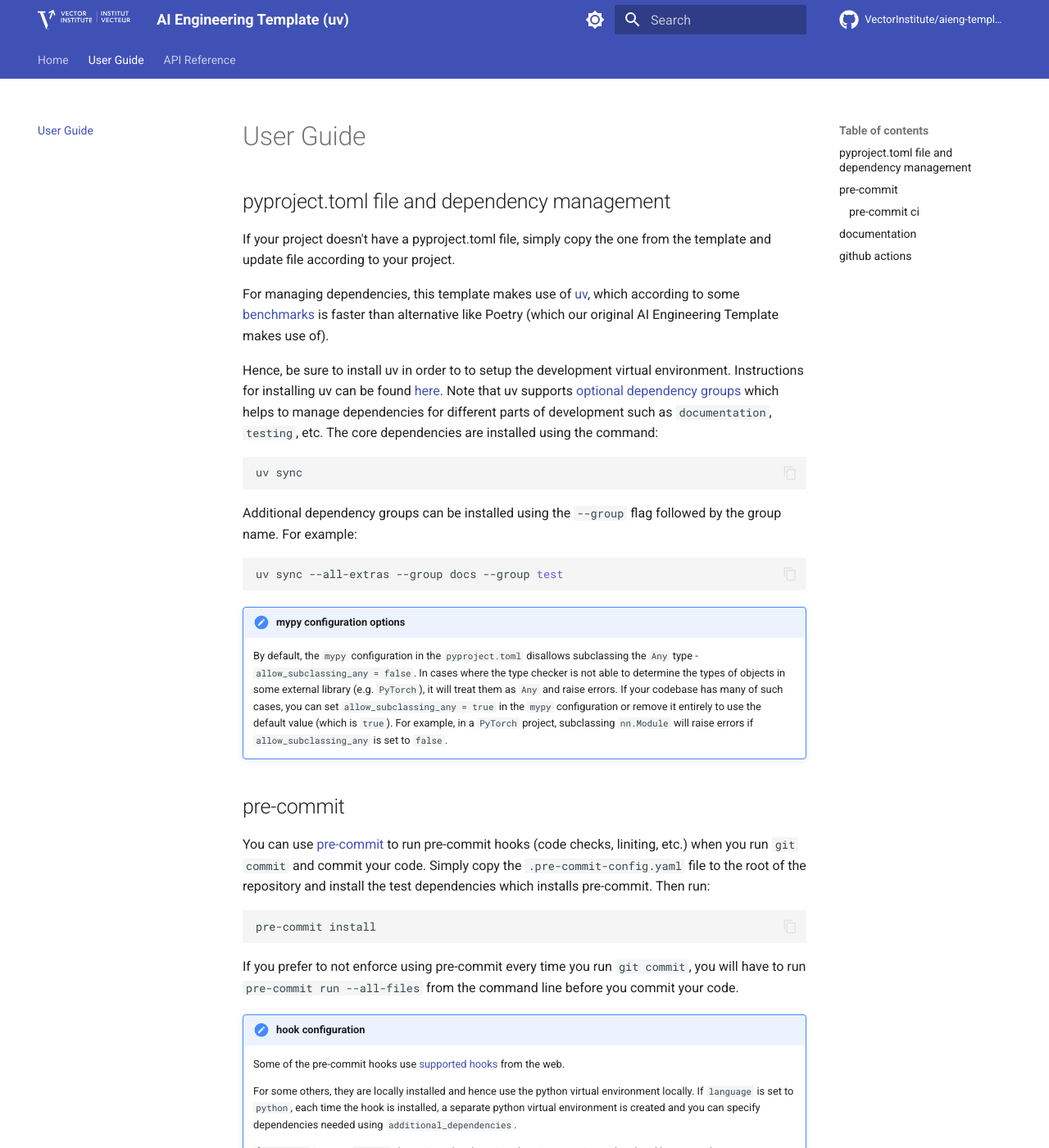
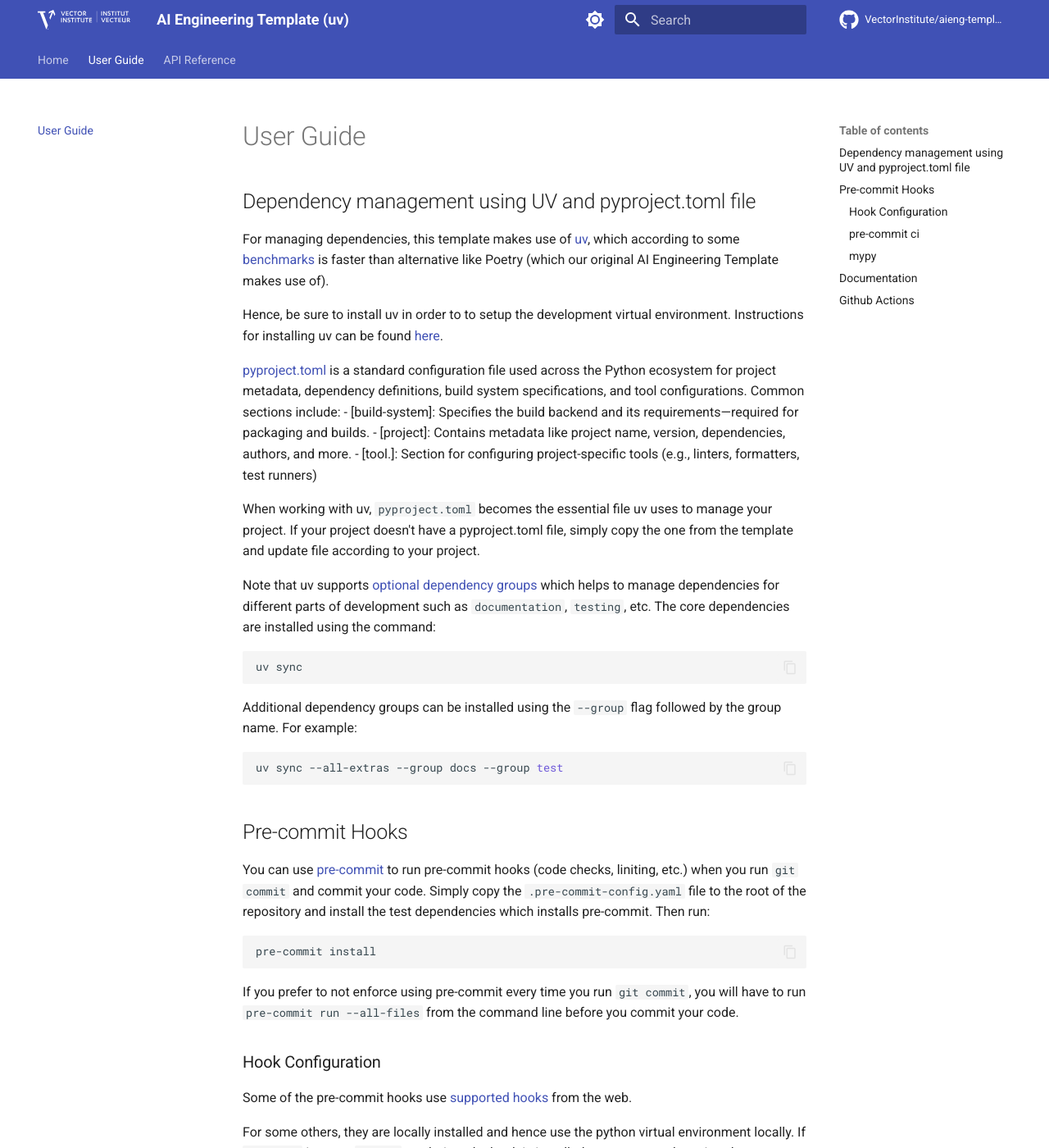
Before and after one commit to VectorInstitute/aieng-template-uv, an MkDocs documentation site: the page built from docs/user_guide.md, in a window 1280 px wide and 1400 px high. Shown: the whole window at 82% size. Built offline with MkDocs 1.6.1 and Material for MkDocs 9.7.7, drawn with Linux system fonts in a browser that asks for light colours; comment, search, counter and statistics services are not loaded; some of the changed text lies outside the part shown.

Commit message:
changed user guide

````diff
--- a/docs/user_guide.md
+++ b/docs/user_guide.md
@@ -1,20 +1,37 @@
 # User Guide
 
-## pyproject.toml file and dependency management
-
-If your project doesn't have a pyproject.toml file, simply copy the one from the
-template and update file according to your project.
+##  Dependency management using UV and pyproject.toml file
 
 For managing dependencies, this template makes use of [uv](https://docs.astral.sh/uv/),
-which according to some [benchmarks](https://github.com/astral-sh/uv/blob/main/BENCHMARKS.md)
+which according to some
+[benchmarks](https://github.com/astral-sh/uv/blob/main/BENCHMARKS.md)
 is faster than alternative like Poetry (which our original AI Engineering Template
 makes use of).
 
 Hence, be sure to install uv in order to to setup the development virtual environment.
-Instructions for installing uv can be found [here](https://docs.astral.sh/uv/getting-started/installation/).
-Note that uv supports [optional dependency groups](https://docs.astral.sh/uv/concepts/projects/dependencies/#dependency-groups)
-which helps to manage dependencies for different parts of development such as `documentation`,
-`testing`, etc. The core dependencies are installed using the command:
+Instructions for installing uv can be found
+[here](https://docs.astral.sh/uv/getting-started/installation/).
+
+[pyproject.toml](https://packaging.python.org/en/latest/guides/writing-pyproject-toml/)
+is a standard configuration file used across the Python ecosystem for project metadata,
+dependency definitions, build system specifications, and tool configurations.
+Common sections include:
+- [build-system]:    Specifies the build backend and its requirements—required for
+                     packaging and builds.
+- [project]:         Contains metadata like project name, version, dependencies,
+                     authors, and more.
+- [tool.<toolname>]: Section for configuring project-specific tools
+                     (e.g., linters, formatters, test runners)
+
+When working with uv, `pyproject.toml` becomes the essential file uv uses to manage your project.
+If your project doesn't have a pyproject.toml file, simply copy the one from the
+template and update file according to your project.
+
+
+Note that uv supports
+[optional dependency groups](https://docs.astral.sh/uv/concepts/projects/dependencies/#dependency-groups)
+which helps to manage dependencies for different parts of development such as
+`documentation`, `testing`, etc. The core dependencies are installed using the command:
 
 ```bash
 uv sync
@@ -27,18 +44,9 @@
 uv sync --all-extras --group docs --group test
 ```
 
-!!! important "mypy configuration options"
-    By default, the `mypy` configuration in the `pyproject.toml` disallows subclassing
-    the `Any` type - `allow_subclassing_any = false`. In cases where the type checker
-    is not able to determine the types of objects in some external library (e.g. `PyTorch`),
-    it will treat them as `Any` and raise errors. If your codebase has many of such
-    cases, you can set `allow_subclassing_any = true` in the `mypy` configuration or
-    remove it entirely to use the default value (which is `true`). For example, in
-    a `PyTorch` project, subclassing `nn.Module` will raise errors if `allow_subclassing_any`
-    is set to `false`.
 
 
-## pre-commit
+## Pre-commit Hooks
 
 You can use [pre-commit](https://pre-commit.com/) to run pre-commit hooks (code checks,
 liniting, etc.) when you run `git commit` and commit your code. Simply copy the
@@ -53,35 +61,35 @@
 you will have to run `pre-commit run --all-files` from the command line before you
 commit your code.
 
-!!! important "hook configuration"
-    Some of the pre-commit hooks use [supported hooks](https://pre-commit.com/hooks.html)
-    from the web.
+### Hook Configuration
 
-    For some others, they are locally installed and hence use the python virtual environment
-    locally. If `language` is set to `python`, each time the hook is installed, a separate
-    python virtual environment is created and you can specify dependencies needed using
-    `additional_dependencies`.
+Some of the pre-commit hooks use [supported hooks](https://pre-commit.com/hooks.html)
+from the web.
 
-    If `language` is set to `system`, the activated python virtual environment is used and
-    and hence you have to ensure that the required dependencies and their versions are
-    correctly installed.
+For some others, they are locally installed and hence use the python virtual environment
+locally. If `language` is set to `python`, each time the hook is installed, a separate
+python virtual environment is created and you can specify dependencies needed using
+`additional_dependencies`.
 
-    ```yaml
-      - repo: local
-        hooks:
-        - id: pytest
-          name: pytest
-          entry: python3 -m pytest -m "not integration_test"
-          language: python/system # set according to your project needs
-    ```
+If `language` is set to `system`, the activated python virtual environment is used and
+and hence you have to ensure that the required dependencies and their versions are
+correctly installed.
 
-!!! warning "typos"
-    The [typos](https://github.com/crate-ci/typos) pre-commit hook is used to check for
-    common spelling mistakes in the codebase. While useful, it may require some
-    configuration to ignore certain words or phrases that are not typos. You can
-    [configure the typos hook](https://github.com/crate-ci/typos/blob/master/docs/reference.md)
-    in the `pyproject.toml` file. In a large codebase, it may be useful to disable
-    the typos hook and only run it occasionally on the entire codebase.
+```yaml
+    - repo: local
+    hooks:
+    - id: pytest
+        name: pytest
+        entry: python3 -m pytest -m "not integration_test"
+        language: python/system # set according to your project needs
+```
+
+>[!NOTE]
+> The [typos](https://github.com/crate-ci/typos) pre-commit hook is used to check for
+common spelling mistakes in the codebase. While useful, it may require some configuration to ignore certain words or phrases that are not typos. You can
+[configure the typos hook](https://github.com/crate-ci/typos/blob/master/docs/reference.md)
+in the `pyproject.toml` file. In a large codebase, it may be useful to disable the
+typos hook and only run it occasionally on the entire codebase.
 
 
 ### pre-commit ci
@@ -91,8 +99,20 @@
 [pre-commit.ci](https://pre-commit.ci/) and add your repository. The configuration for
 ``pre-commit.ci`` can be added to the ``.pre-commit-config.yaml`` file.
 
+### mypy
+Pre-commit includes [Mypy](https://mypy.readthedocs.io/en/stable/) static checker for Python
 
-## documentation
+> [!IMPORTANT]
+> By default, the `mypy` configuration in the `pyproject.toml` disallows subclassing
+the `Any` type - `allow_subclassing_any = false`. In cases where the type checker is
+not able to determine the types of objects in some external library (e.g. `PyTorch`),
+it will treat them as `Any` and raise errors. If your codebase has many of such cases,
+you can set `allow_subclassing_any = true` in the `mypy` configuration or remove it
+entirely to use the default value (which is `true`). For example, in a `PyTorch`
+project, subclassing `nn.Module` will raise errors if `allow_subclassing_any` is set
+to `false`.
+
+## Documentation
 
 If your project doesn't have documentation, copy the directory named `docs` to the root
 directory of your repository. This template uses [MkDocs](https://www.mkdocs.org/) with
@@ -121,17 +141,17 @@
 the project's documentation.
 
 
-## github actions
+## Github Actions
 
 The template consists of some github action continuous integration workflows that you
 can add to your repository.
 
 The available workflows are:
 
-- [code checks](https://github.com/VectorInstitute/aieng-template/blob/main/.github/workflows/code_checks.yml): Static code analysis, code formatting and unit tests
-- [documentation](https://github.com/VectorInstitute/aieng-template/blob/main/.github/workflows/docs.yml): Project documentation including example API reference
-- [integration tests](https://github.com/VectorInstitute/aieng-template/blob/main/.github/workflows/integration_tests.yml): Integration tests
-- [publish](https://github.com/VectorInstitute/aieng-template/blob/main/.github/workflows/publish.yml):
+- [code checks](https://github.com/VectorInstitute/aieng-template-uv/blob/main/.github/workflows/code_checks.yml): Static code analysis, code formatting and unit tests
+- [documentation](https://github.com/VectorInstitute/aieng-template-uv/blob/main/.github/workflows/docs.yml): Project documentation including example API reference
+- [integration tests](https://github.com/VectorInstitute/aieng-template-uv/blob/main/.github/workflows/integration_tests.yml): Integration tests
+- [publish](https://github.com/VectorInstitute/aieng-template-uv/blob/main/.github/workflows/publish.yml):
 Publishing python package to PyPI. Create a `PYPI_API_TOKEN` and add it to the
 repository's actions [secret variables](https://docs.github.com/en/actions/security-guides/using-secrets-in-github-actions)
 in order to publish PyPI packages when new software releases are created on Github.
````
Also changed, not shown: other parts of docs/user_guide.md (+5 -4 lines).
